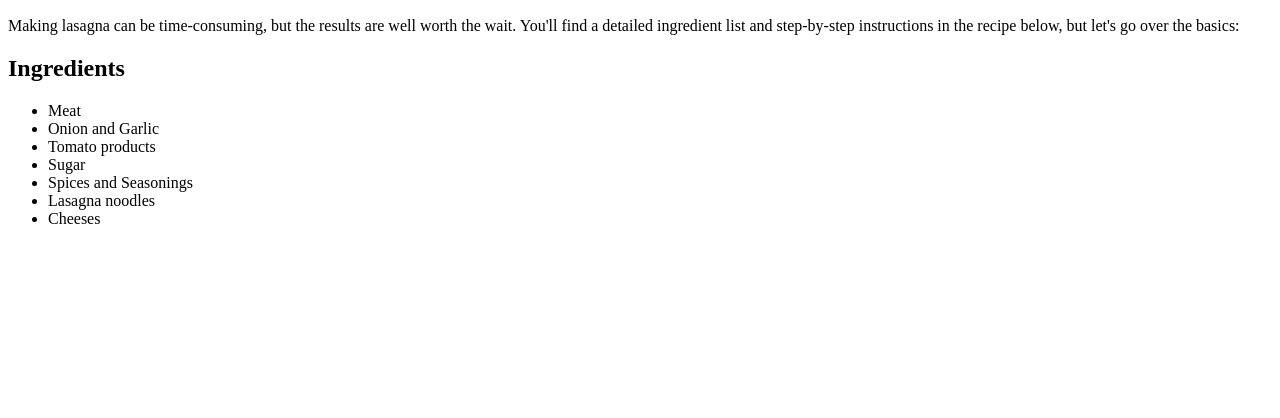
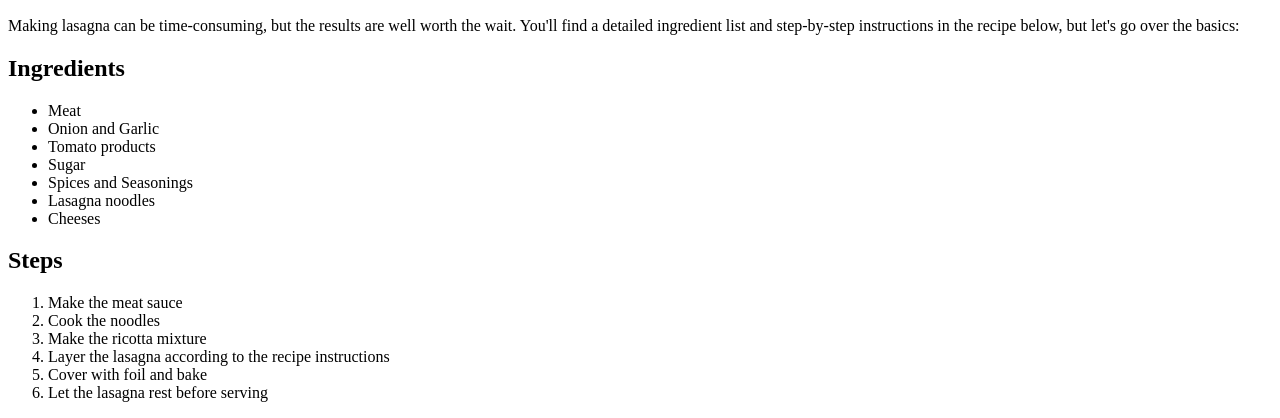
Before and after one commit to EJ-code764/odin-recipes, a plain HTML site: page recipes/lasagna.html in a window 1280 px wide. Shown: the part 534-952 px from the top of the page. Before the commit the page ends 800 px from the top, so only its background shows below. Drawn offline with Linux system fonts and the light colour scheme.

Commit message:
Added Steps for heading and ordered list of steps in lasagna.html

```diff
--- a/recipes/lasagna.html
+++ b/recipes/lasagna.html
@@ -22,5 +22,15 @@
         <li>Lasagna noodles</li>
         <li>Cheeses</li>
     </ul>
+
+    <h2>Steps</h2>
+    <ol>
+        <li>Make the meat sauce</li>
+        <li>Cook the noodles</li>
+        <li>Make the ricotta mixture</li>
+        <li>Layer the lasagna according to the recipe instructions</li>
+        <li>Cover with foil and bake</li>
+        <li>Let the lasagna rest before serving</li>
+    </ol>
 </body>
 </html>
```
